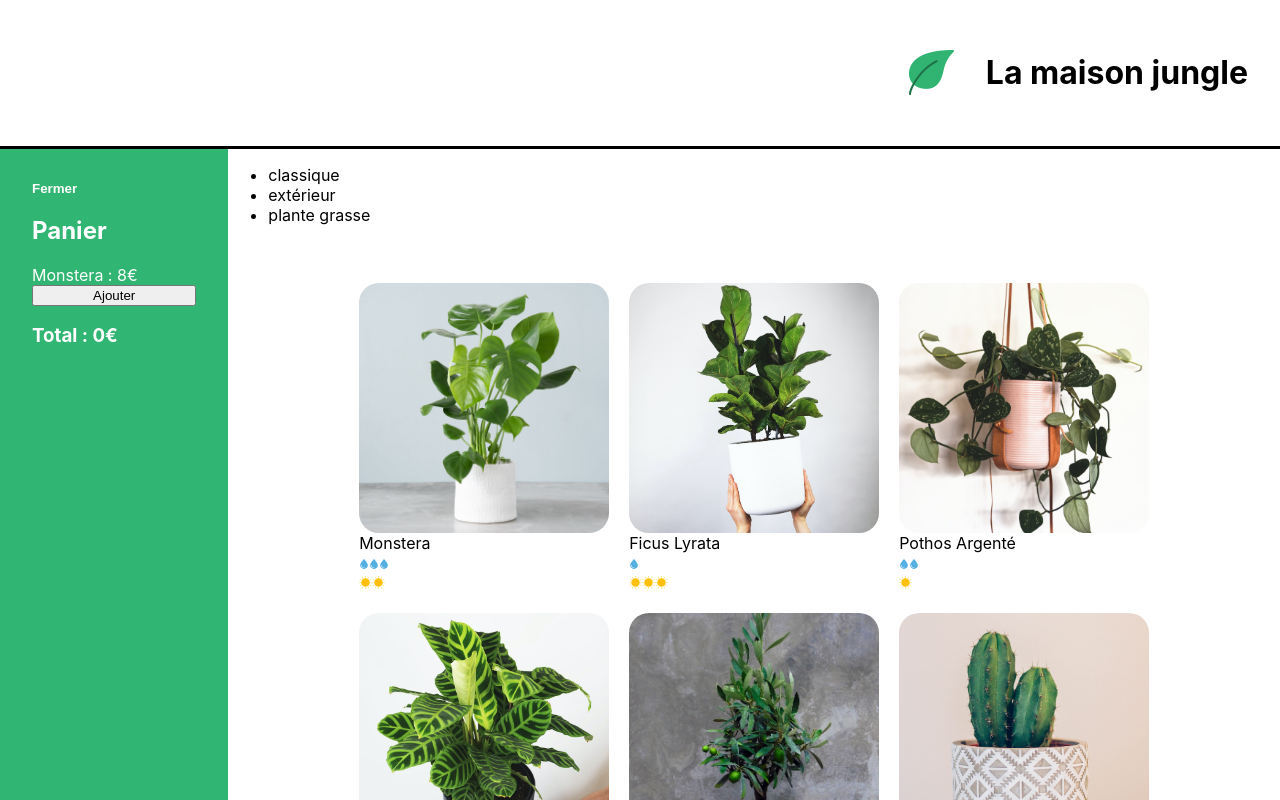
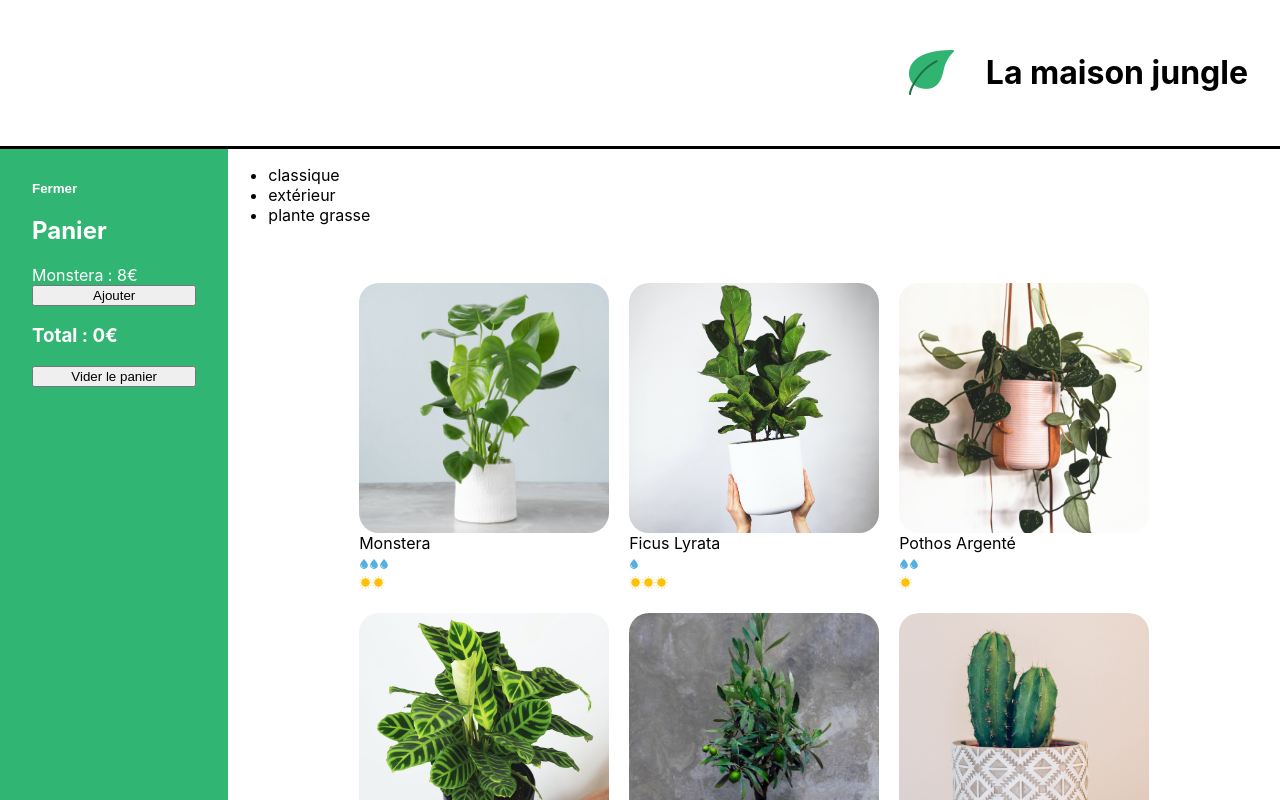
Before and after one commit to Leo-Brd/OpenC_React, a React (Create React App) app: page / in a window 1280 px wide. Shown: the top 800 px of the page. Built offline with nearby package versions, Linux system fonts and the light colour scheme.

Commit message:
finish P3C1

```diff
--- a/src/components/Cart.js
+++ b/src/components/Cart.js
@@ -18,6 +18,9 @@ function Cart() {
 			<div>Monstera : {monsteraPrice}€</div>
 			<button onClick={() => updateCart(cart + 1)}>Ajouter</button>
 			<h3>Total : {monsteraPrice * cart}€</h3>
+			<button onClick={() => updateCart(0)}>
+				Vider le panier
+			</button>
 		</div>
 	) : (
 		<div className='lmj-cart-closed'>
```
Also changed, not shown: src/styles/index.css (line endings or trailing spaces).
